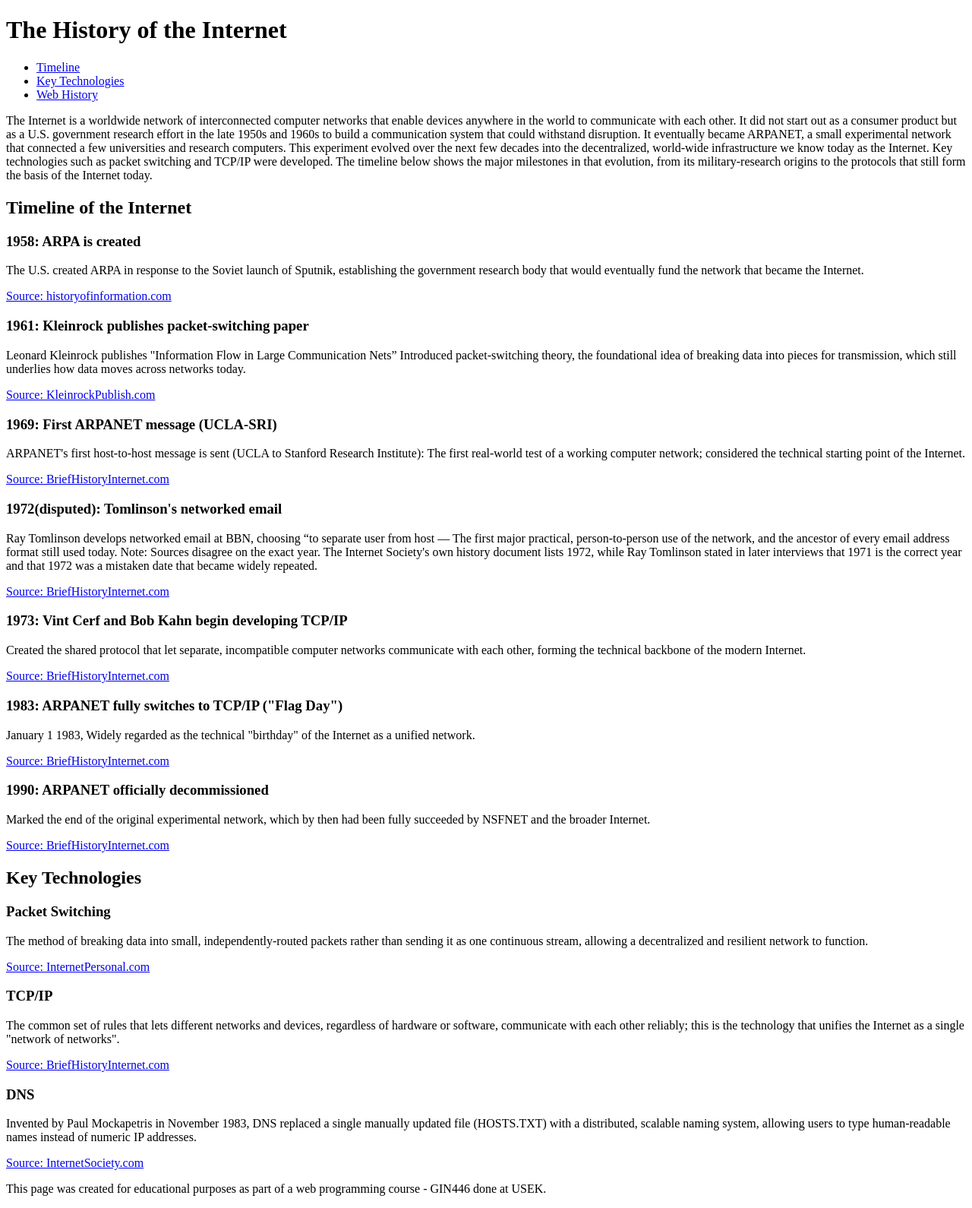
After one commit to RyanMelhem/web-programming-site, a Flask app: page /internet-history in a window 1280 px wide. The commit adds this page. Shown: the whole page at 76% size. Run offline with Flask 3, Linux system fonts and the light colour scheme.

Commit message:
Part 2: hand-written history pages

```diff
--- a/app.py
+++ b/app.py
@@ -1,8 +1,6 @@
 """
-Web Programming — starter Flask application (Week 1).
-
-A minimal server that renders the portfolio home page. Over the semester you
-will add routes here; for now it serves a single page from the templates folder.
+Web Programming — Flask application.
+Serves the portfolio home page and the Week 2 history pages.
 """
 
 from flask import Flask, render_template
@@ -13,14 +11,23 @@ app = Flask(__name__)
 @app.route("/")
 def home():
     """Serve the portfolio home page."""
-    # The list of weekly work grows as the semester goes on.
     weekly_work = [
-        # {"week": 1, "title": "Live site launched", "url": "/"},
+        {"week": 1, "title": "Live site launched", "url": "/"},
+        {"week": 2, "title": "History of the Internet", "url": "/internet-history"},
+        {"week": 2, "title": "History of the Web", "url": "/web-history"},
     ]
     return render_template("index.html", weekly_work=weekly_work)
 
 
+@app.route("/internet-history")
+def internet_history():
+    return render_template("internet-history.html")
+
+
+@app.route("/web-history")
+def web_history():
+    return render_template("web-history.html")
+
+
 if __name__ == "__main__":
-    # For local development only. In production, Render runs the app with
-    # gunicorn (see the Procfile), not this block.
     app.run(debug=True)
--- a/templates/index.html
+++ b/templates/index.html
@@ -27,6 +27,8 @@
 
     <footer>
         <p>Web Programming — built with Flask and deployed on Render.</p>
+        <p>This website is created for educational purposes only, as part of the GIN446 - Web Programming course,
+           School of Engineering, USEK. (Fall 2026-2027)</p>
     </footer>
 </body>
 </html>
--- /dev/null
+++ b/templates/internet-history.html
@@ -0,0 +1,108 @@
+<!DOCTYPE html>
+<html lang="en">
+<head>
+    <meta charset="UTF-8">
+    <meta name="viewport" content="width=device-width, initial-scale=1.0">
+    <title>Internet History</title>
+</head>
+<body>
+    <header>
+        <h1>The History of the Internet</h1>
+        <nav>
+            <ul>
+                <li><a href="#timeline">Timeline</a></li>
+                <li><a href="#technologies">Key Technologies</a></li>
+                <li><a href="web-history.html">Web History</a></li>
+            </ul>
+        </nav>
+    </header>
+    <main>
+        <p>The Internet is a worldwide network of interconnected computer networks that enable devices
+            anywhere in the world to communicate with each other. It did not start out as a consumer product
+            but as a U.S. government research effort in the late 1950s and 1960s to build a communication
+            system that could withstand disruption. It eventually became ARPANET, a small experimental
+            network that connected a few universities and research computers. This experiment evolved over
+            the next few decades into the decentralized, world-wide infrastructure we know today as the
+            Internet. Key technologies such as packet switching and TCP/IP were developed. The timeline
+            below shows the major milestones in that evolution, from its military-research origins to the
+            protocols that still form the basis of the Internet today. </p>
+        <section id="timeline">
+            <h2>Timeline of the Internet</h2>
+            <article>
+                <h3>1958: ARPA is created</h3>
+                <p>The U.S. created ARPA in
+                   response to the Soviet launch of Sputnik, establishing the government research body that would
+                   eventually fund the network that became the Internet.</p>
+                <a href="https://historyofinformation.com/detail.php?id=768">Source: historyofinformation.com</a>
+            </article>
+            <article>
+                <h3>1961: Kleinrock publishes packet-switching paper</h3>
+                <p>Leonard Kleinrock publishes "Information Flow in Large Communication Nets”
+                   Introduced packet-switching theory, the foundational idea of breaking data into pieces for
+                   transmission, which still underlies how data moves across networks today.</p>
+                <a href="https://www.lk.cs.ucla.edu/personal_history.html">Source: KleinrockPublish.com</a>
+            </article>
+            <article>
+                <h3>1969: First ARPANET message (UCLA-SRI)</h3>
+                <p>ARPANET's first host-to-host message is sent (UCLA to Stanford Research Institute):
+                   The first real-world test of a working computer network; considered the technical starting point
+                   of the Internet.</p>
+                <a href="https://www.internetsociety.org/internet/history-internet/brief-history-internet/">Source: BriefHistoryInternet.com</a>
+            </article>
+            <article>
+                <h3>1972(disputed): Tomlinson's networked email</h3>
+                <p> Ray Tomlinson develops networked email at BBN, choosing
+                   “to separate user from host — The first major practical, person-to-person use of the network, and
+                    the ancestor of every email address format still used today.
+                    Note: Sources disagree on the exact year. The Internet Society's own history document lists 1972,
+                    while Ray Tomlinson stated in later interviews that 1971 is the correct year and that 1972 was a
+                    mistaken date that became widely repeated.</p>
+                <a href="https://www.internetsociety.org/internet/history-internet/brief-history-internet/">Source: BriefHistoryInternet.com</a>
+            </article>
+            <article>
+                <h3>1973: Vint Cerf and Bob Kahn begin developing TCP/IP</h3>
+                <p>Created the shared protocol that let separate, incompatible computer networks communicate with each other, forming the
+                   technical backbone of the modern Internet.</p>
+                <a href="https://www.internetsociety.org/internet/history-internet/brief-history-internet/">Source: BriefHistoryInternet.com</a>
+            </article>
+            <article>
+                <h3>1983: ARPANET fully switches to TCP/IP ("Flag Day")</h3>
+                <p>January 1 1983, Widely regarded as the technical "birthday" of the Internet as a unified network. </p>
+                <a href="https://www.internetsociety.org/internet/history-internet/brief-history-internet/">Source: BriefHistoryInternet.com</a>
+            </article>
+            <article>
+                <h3>1990: ARPANET officially decommissioned</h3>
+                <p>Marked the end of the original experimental network, which by then had been fully succeeded by NSFNET and the broader Internet. </p>
+                <a href="https://www.internetsociety.org/internet/history-internet/brief-history-internet/">Source: BriefHistoryInternet.com</a>
+            </article>
+        </section>
+        <section id="technologies">
+            <h2>Key Technologies</h2>
+            <article>
+                <h3>Packet Switching</h3>
+                <p> The method of breaking data into small, independently-routed packets rather
+                    than sending it as one continuous stream, allowing a decentralized and resilient network to
+                    function.</p>
+                <a href="https://lk.cs.ucla.edu/personal_history.html">Source: InternetPersonal.com</a>
+            </article>
+            <article>
+                <h3>TCP/IP</h3>
+                <p>The common set of rules that lets
+                    different networks and devices, regardless of hardware or software, communicate with each other
+                    reliably; this is the technology that unifies the Internet as a single "network of networks". </p>
+                <a href="https://www.internetsociety.org/internet/history-internet/brief-history-internet/">Source: BriefHistoryInternet.com</a>
+            </article>
+            <article>
+                <h3>DNS</h3>
+                <p>Invented by Paul Mockapetris in November 1983, DNS replaced
+                    a single manually updated file (HOSTS.TXT) with a distributed, scalable naming system,
+                    allowing users to type human-readable names instead of numeric IP addresses. </p>
+                <a href="https://www.internetsociety.org/blog/2013/11/happy-30th-birthday-dns/">Source: InternetSociety.com</a>
+            </article>
+        </section>
+    </main>
+    <footer>
+        <p>This page was created for educational purposes as part of a web programming course - GIN446 done at USEK.</p>
+    </footer>
+</body>
+</html>
```
Also changed, not shown: templates/web-history.html (added, +92 -0 lines).
